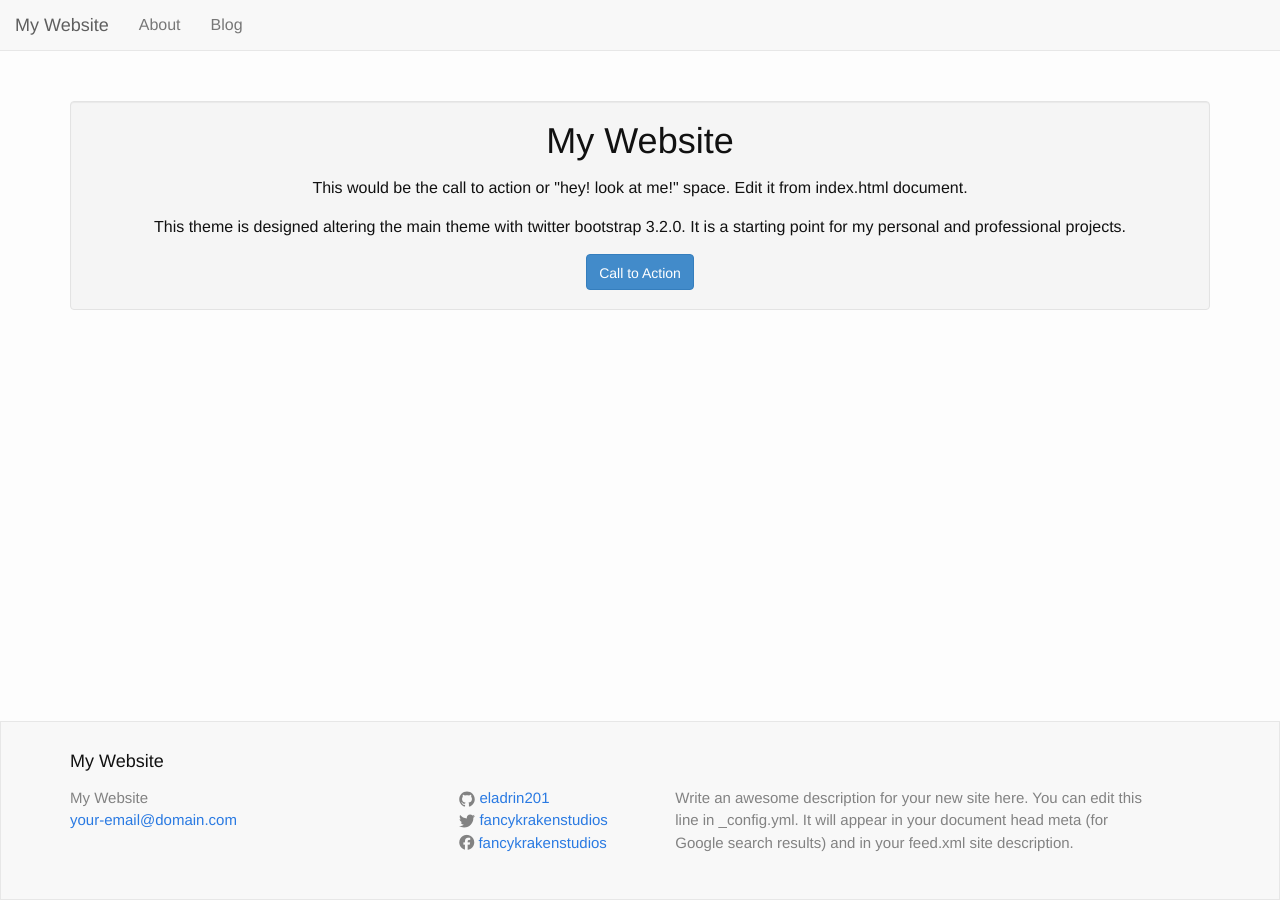
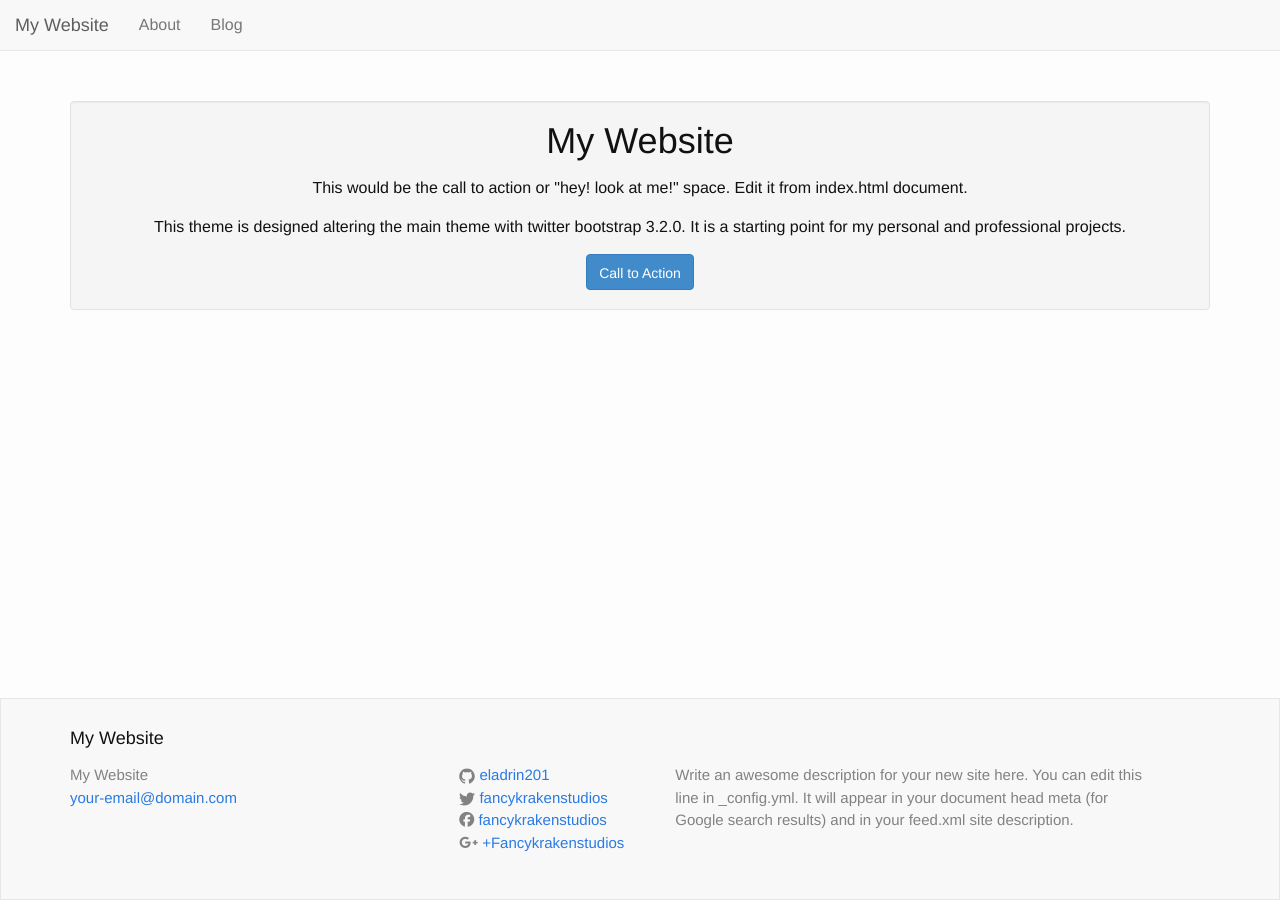
Before and after one commit to spasticninja/Jekyll-TB, a Jekyll site: the page built from index.html, in a window 1280 px wide. Built offline with Jekyll 4.4.1, drawn with Linux system fonts in a browser that asks for light colours; nearby versions of some CDN libraries; library files that are not in the unit come from our copies.

Commit message:
Added some more social media links

```diff
--- a/_config.yml
+++ b/_config.yml
@@ -7,9 +7,12 @@ description: > # this means to ignore newlines until "baseurl:"
   Google search results) and in your feed.xml site description.
 baseurl: "" # the subpath of your site, e.g. /blog/
 url: "http://yourdomain.com" # the base hostname & protocol for your site
+
+# Social Media Links
 twitter_username: fancykrakenstudios
 github_username: eladrin201
 facebook_pageid: fancykrakenstudios
+google_username: +Fancykrakenstudios #please be sure to include the '+' before your username!
 
 # Build settings
 markdown: kramdown
--- a/_includes/footer.html
+++ b/_includes/footer.html
@@ -49,6 +49,14 @@
             </a>
           </li>
           {% endif %}
+
+          {% if site.google_username %}
+          <li>
+            <a href="https://plus.google.com/{{ site.facebook_pageid }}">
+              <i class="fa fa-google-plus" style="color:#828282;"></i> <span class="username">{{ site.google_username }}</span>
+            </a>
+          </li>
+          {% endif %}
         </ul>
       </div>
 
```
Also changed, not shown: README.md.
